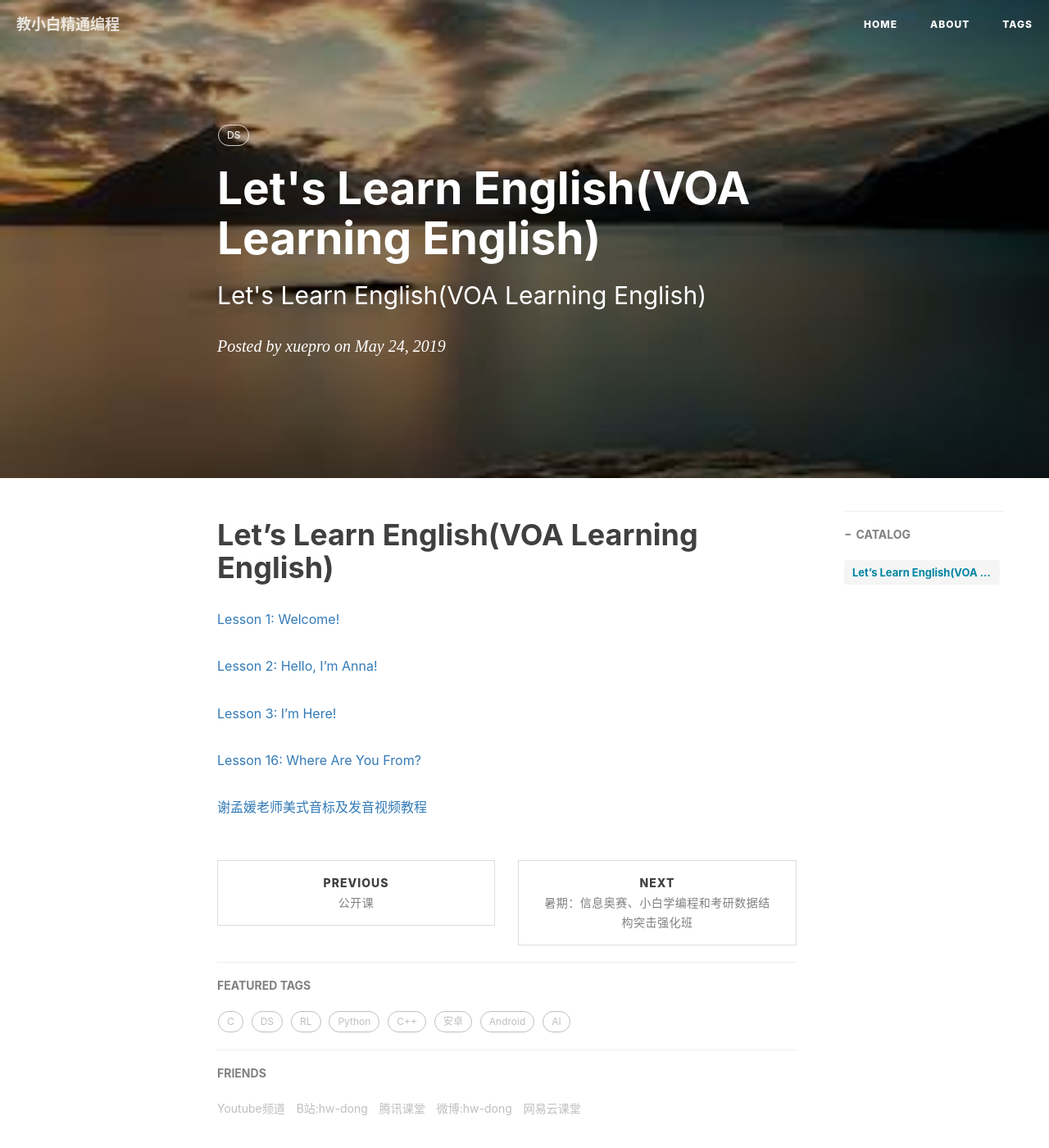
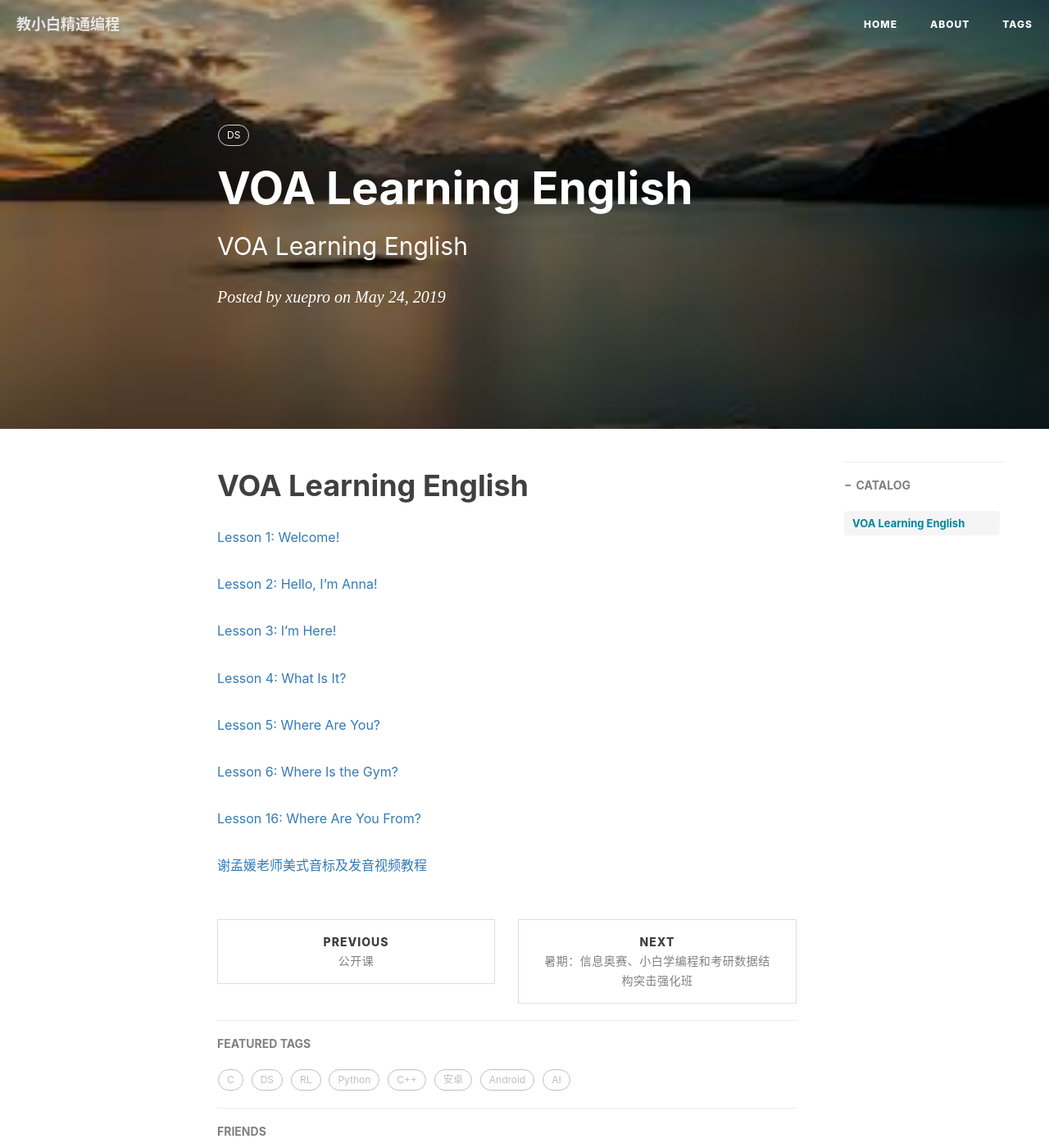
Before and after one commit to xuepro/xuepro.github.io, a Jekyll site: the page built from _posts/2019-05-24-Learning English.md, in a window 1280 px wide and 1400 px high. Shown: the whole window at 82% size. Built offline with Jekyll 4.4.1, drawn with Linux system fonts in a browser that asks for light colours; nearby versions of some CDN libraries; comment, search, counter and statistics services are not loaded.

Commit message:
Update 2019-05-24-Learning English.md

```diff
--- a/_posts/2019-05-24-Learning English.md
+++ b/_posts/2019-05-24-Learning English.md
@@ -1,7 +1,7 @@
 ---
 layout:       post
-title:        Let's Learn English(VOA Learning English)
-subtitle:     "Let's Learn English(VOA Learning English)"
+title:        VOA Learning English
+subtitle:     "VOA Learning English"
 date:         2019-05-24 11:42:00
 author:       "xuepro"
 header-img:   "img/home_bg.jpg"
@@ -12,7 +12,7 @@
     - DS
 ---
 
-# Let's Learn English(VOA Learning English)
+# VOA Learning English
 
 [Lesson 1: Welcome!](https://www.youtube.com/watch?v=heycg7D5VZw)
 
@@ -20,6 +20,12 @@
 
 [Lesson 3: I'm Here!](https://www.youtube.com/watch?v=uMw7H6Ec7vo)
 
+[Lesson 4: What Is It?](https://www.youtube.com/watch?v=6h7o6UgpB4c)
+
+[Lesson 5: Where Are You?](https://www.youtube.com/watch?v=5WLS7sBaiqE)
+
+[Lesson 6: Where Is the Gym?](https://www.youtube.com/watch?v=zkEnsSVBfPM)
+
 [Lesson 16: Where Are You From?](https://www.youtube.com/watch?v=QQavoMYmMVE)
 
 [谢孟媛老师美式音标及发音视频教程](https://www.youtube.com/watch?v=I_BBh97dmR0)
```
